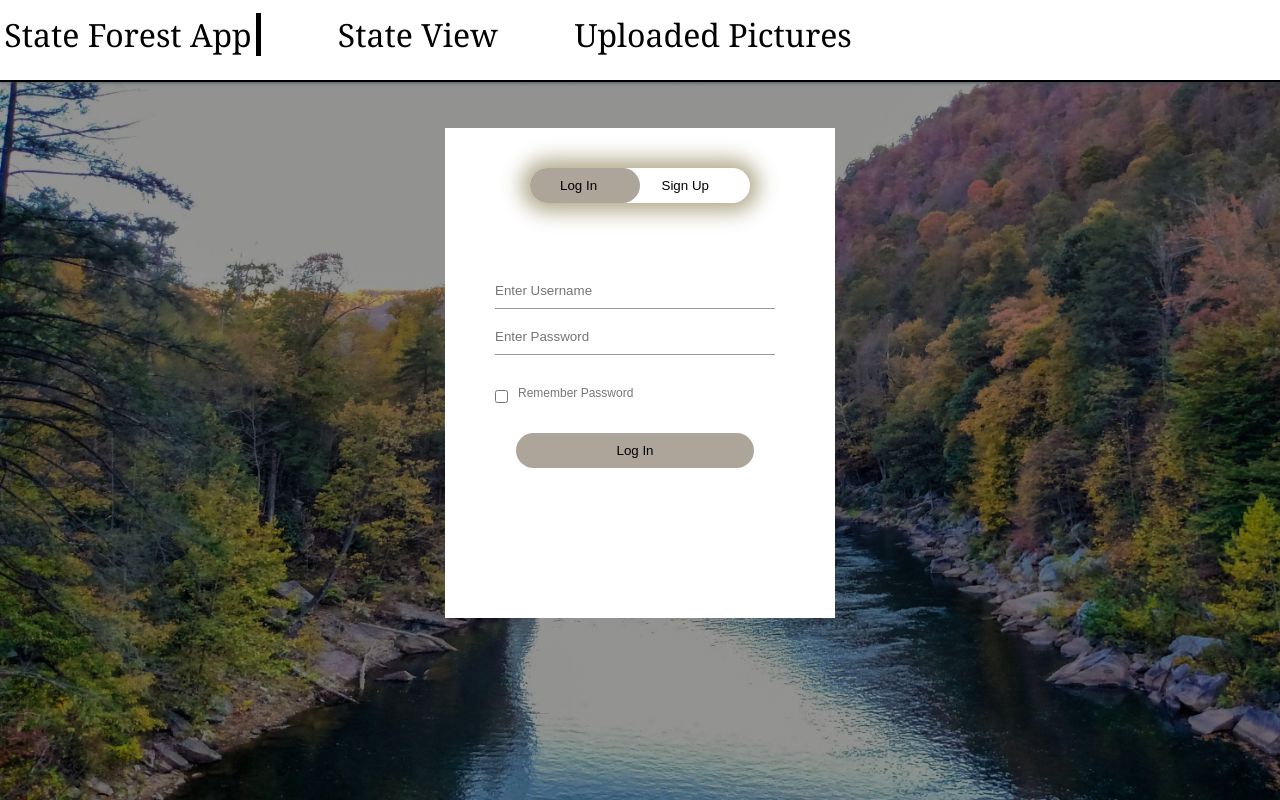
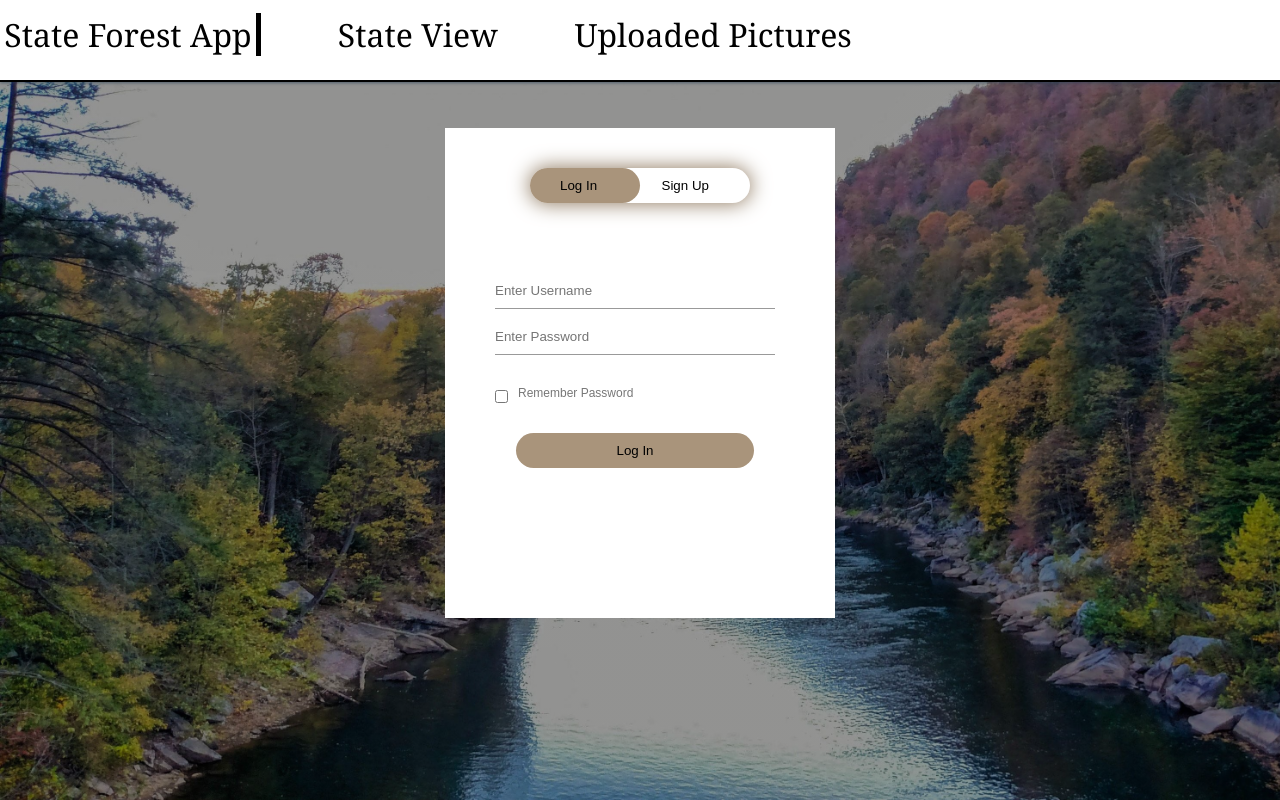
Before and after one commit to Lcs-Knsk/CAC-2022, a Flask app: page /sign_up in a window 1280 px wide. Run offline with Flask 2, Linux system fonts and the light colour scheme.

Commit message:
smoll changes

```diff
--- a/website/static/CSS/auth.css
+++ b/website/static/CSS/auth.css
@@ -27,7 +27,7 @@
     width: 220px;
     margin: 35px auto;
     position: relative;
-    box-shadow: 0 0 20px 9px #5c4a0a75;
+    box-shadow: 0 0 20px 1px #917c63;
     border-radius: 30px;
 }
 
@@ -46,7 +46,7 @@
     position: absolute;
     width: 110px;
     height: 100%;
-    background: #ada49a;
+    background: #a9947b;
     border-radius: 30px;
     transition: .5s;
 
@@ -77,7 +77,7 @@
     cursor: pointer;
     display: block;
     margin: auto;
-    background: #ada49a;
+    background: #a9947b;
     border: 0;
     outline: none;
     border-radius: 30px;
```
Also changed, not shown: website/static/Images/WVParksMap - Copy.jpg (added), website/static/Images/WVParksMap.jpg (deleted).
